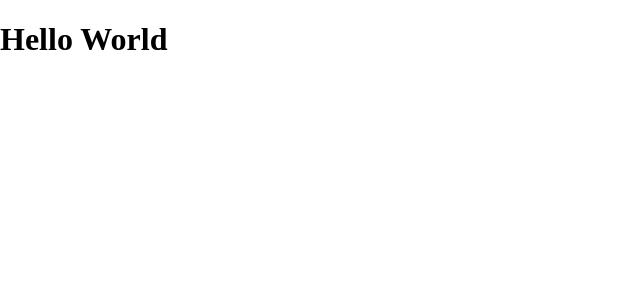
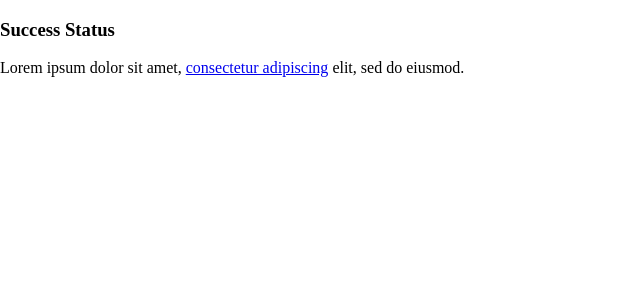
Before and after one commit to jonilsen/uswds-sc-alert, a React (Create React App) app: page / in a window 1280 px wide. Shown: the top 300 px of the page, without its empty margins (0-640 px from the left). Built offline with nearby package versions, Linux system fonts and the light colour scheme.

Commit message:
Added more theme styles and created basic alert component

```diff
--- a/src/App.js
+++ b/src/App.js
@@ -1,18 +1,27 @@
 import React, { Component } from "react";
 import { ThemeProvider } from "styled-components";
+import Alert from "./components/alert/alert";
 
 const theme = {
+  colorGrayLightest: "#f1f1f1",
   colorGreen: "#2e8540",
-  colorGreenLight: "#4aa564"
+  colorGreenLightest: "#e7f4e4",
+  colorGold: "#fdb81e",
+  colorGoldLightest: "#fff1d2 ",
+  colorSecondary: "#e31c3d ",
+  colorSecondaryLightest: "#f9dede",
+  colorPrimaryAlt: "#02bfe7",
+  colorPrimaryAltLightest: "#e1f3f8",
+  spacingMedium: "2rem",
+  spacingSmall: "1rem",
+  iconSize: "3rem"
 };
 
 class App extends Component {
   render() {
     return (
       <ThemeProvider theme={theme}>
-        <div>
-          <h1>Hello World</h1>
-        </div>
+        <Alert />
       </ThemeProvider>
     );
   }
--- /dev/null
+++ b/src/components/alert/alert.js
@@ -0,0 +1,21 @@
+import React from "react";
+
+//Create a new Todo item
+class Alert extends React.Component {
+  render() {
+    return (
+      <div>
+        <div>
+          <h3>Success Status</h3>
+          <p>
+            Lorem ipsum dolor sit amet,{" "}
+            <a href="javascript:void(0);">consectetur adipiscing</a> elit, sed
+            do eiusmod.
+          </p>
+        </div>
+      </div>
+    );
+  }
+}
+
+export default Alert;
```
